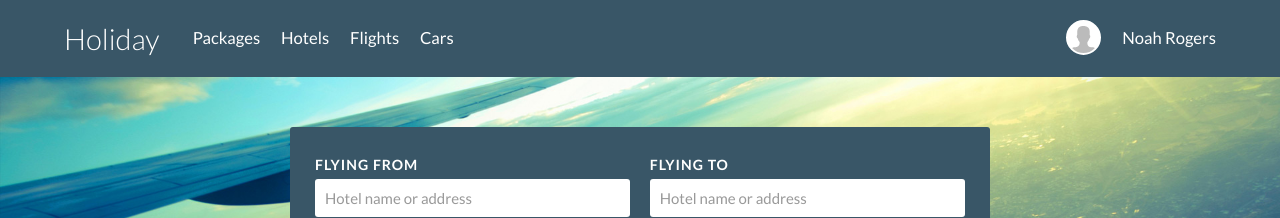
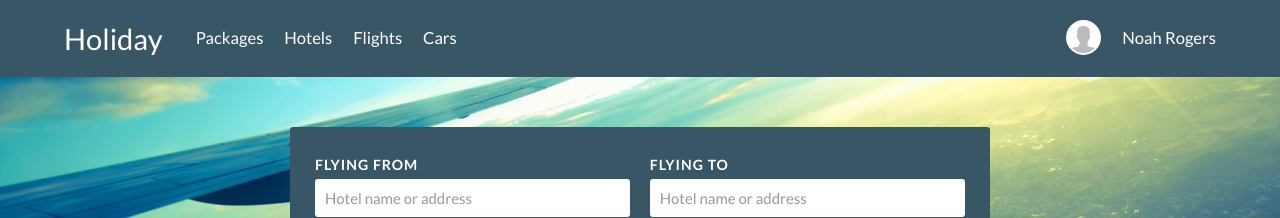
Before and after one commit to Treydor/holiday, a Jekyll site: the page built from index.html, in a window 1280 px wide. Shown: the top 218 px of the page. Built offline with Jekyll 4.4.1, drawn with Linux system fonts in a browser that asks for light colours; nearby versions of some CDN libraries.

Commit message:
Adds jquery and google fonts

```diff
--- a/_includes/head.html
+++ b/_includes/head.html
@@ -4,6 +4,7 @@
   <meta name="viewport" content="width=device-width, initial-scale=1">
   <title>{{ page.title }}</title>
   <meta name="description" content="{{ site.description }}">
-  <link href='https://fonts.googleapis.com/css?family=Lato:400,700,300' rel='stylesheet' type='text/css'>
+  <link href='https://fonts.googleapis.com/css?family=Lato:400,700,900' rel='stylesheet' type='text/css'>
+  <script type="text/javascript" src="http://ajax.googleapis.com/ajax/libs/jquery/1.3.2/jquery.min.js"></script>
   <link rel="stylesheet" href="{{ "/assets/stylesheets/main.css" | prepend: site.baseurl }}">
 </head>
```
